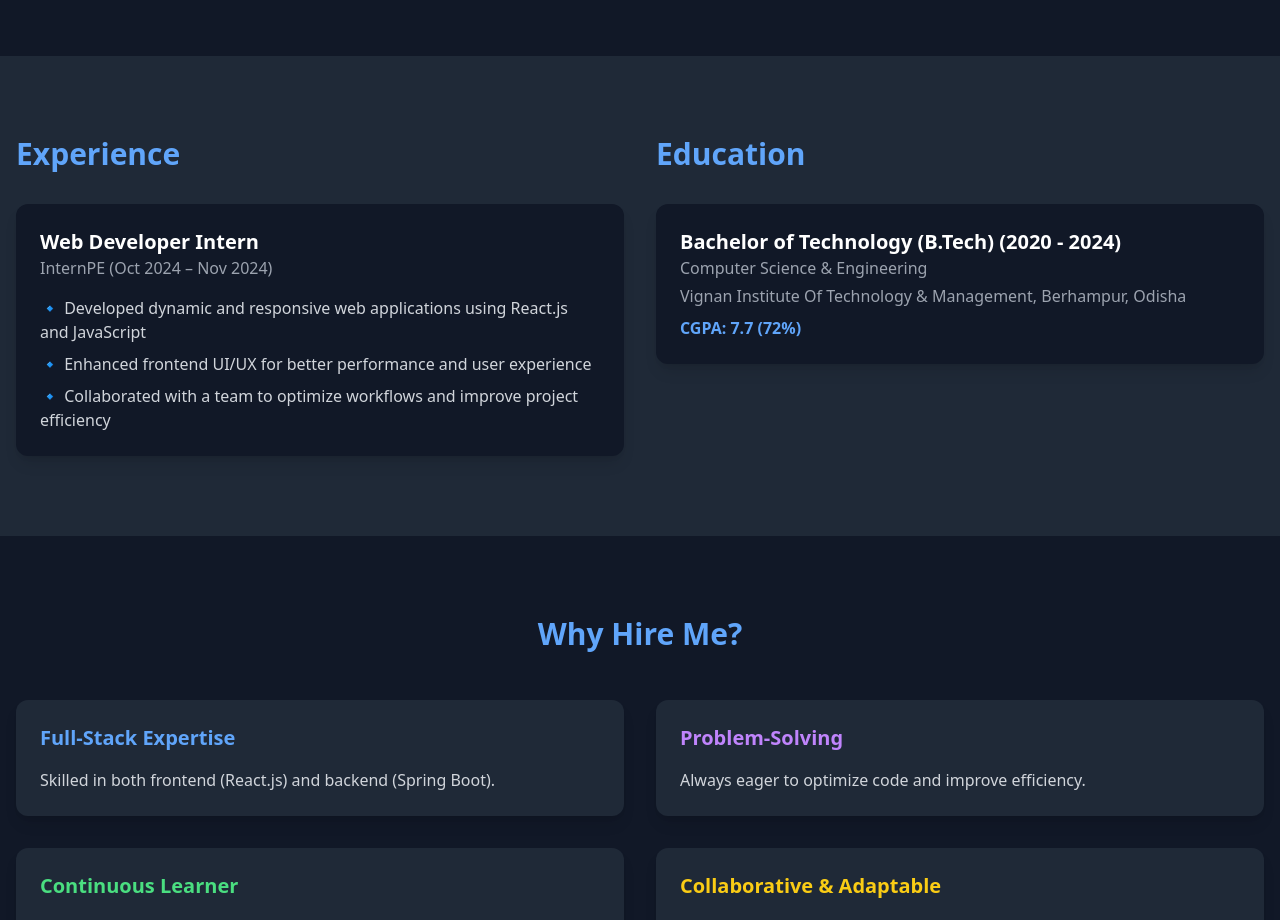
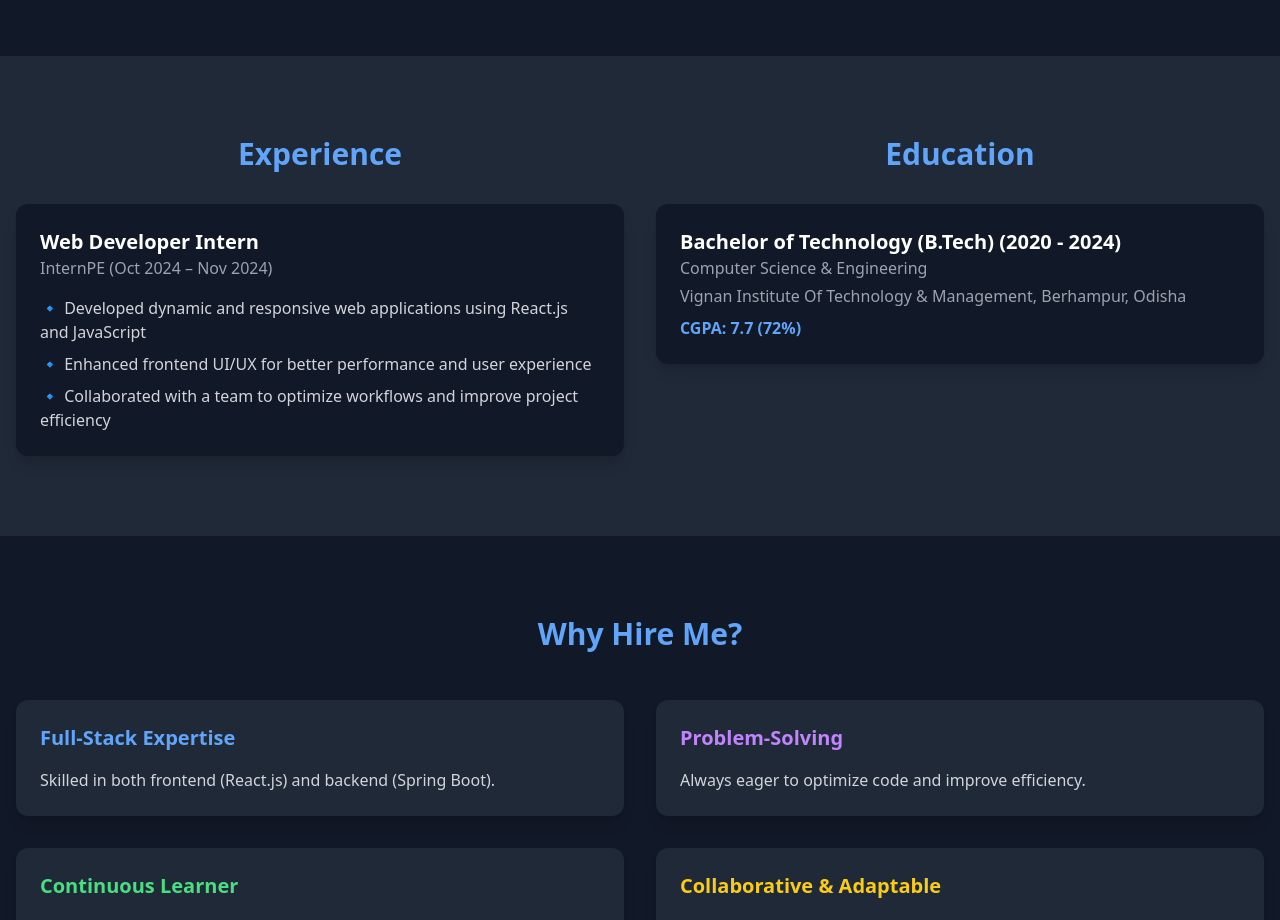
Before and after one commit to KhetrabasiReddy/khetrabasi-reddy, a React (Vite) app: page / in a window 1280 px wide. Shown: the part 2660-3580 px from the top of the page. Built offline with nearby package versions, Linux system fonts and the light colour scheme.

Commit message:
change some styling

```diff
--- a/src/App.tsx
+++ b/src/App.tsx
@@ -430,7 +430,7 @@ function App() {
         <div className="container mx-auto px-4">
           <div className="grid md:grid-cols-2 gap-8">
             <div className="group">
-              <h2 className="text-3xl font-bold mb-8 text-blue-400">Experience</h2>
+              <h2 className="text-3xl font-bold mb-8 text-blue-400 text-center">Experience</h2>
               <div className="bg-gray-900 p-6 rounded-xl shadow-lg group-hover:shadow-2xl transition-all duration-300 transform group-hover:-translate-y-2">
                 <h3 className="text-xl font-semibold text-white">Web Developer Intern</h3>
                 <p className="text-gray-400 mb-4">InternPE (Oct 2024 – Nov 2024)</p>
@@ -453,7 +453,7 @@ function App() {
             </div> */}
 
             <div className="group">
-              <h2 className="text-3xl font-bold mb-8 text-blue-400">Education</h2>
+              <h2 className="text-3xl font-bold mb-8 text-blue-400 text-center">Education</h2>
               <div className="bg-gray-900 p-6 rounded-xl shadow-lg group-hover:shadow-2xl transition-all duration-300 transform group-hover:-translate-y-2">
                 <h3 className="text-xl font-semibold text-white">Bachelor of Technology (B.Tech) (2020 - 2024)</h3>
                 <p className="text-gray-400">Computer Science & Engineering</p>
```
